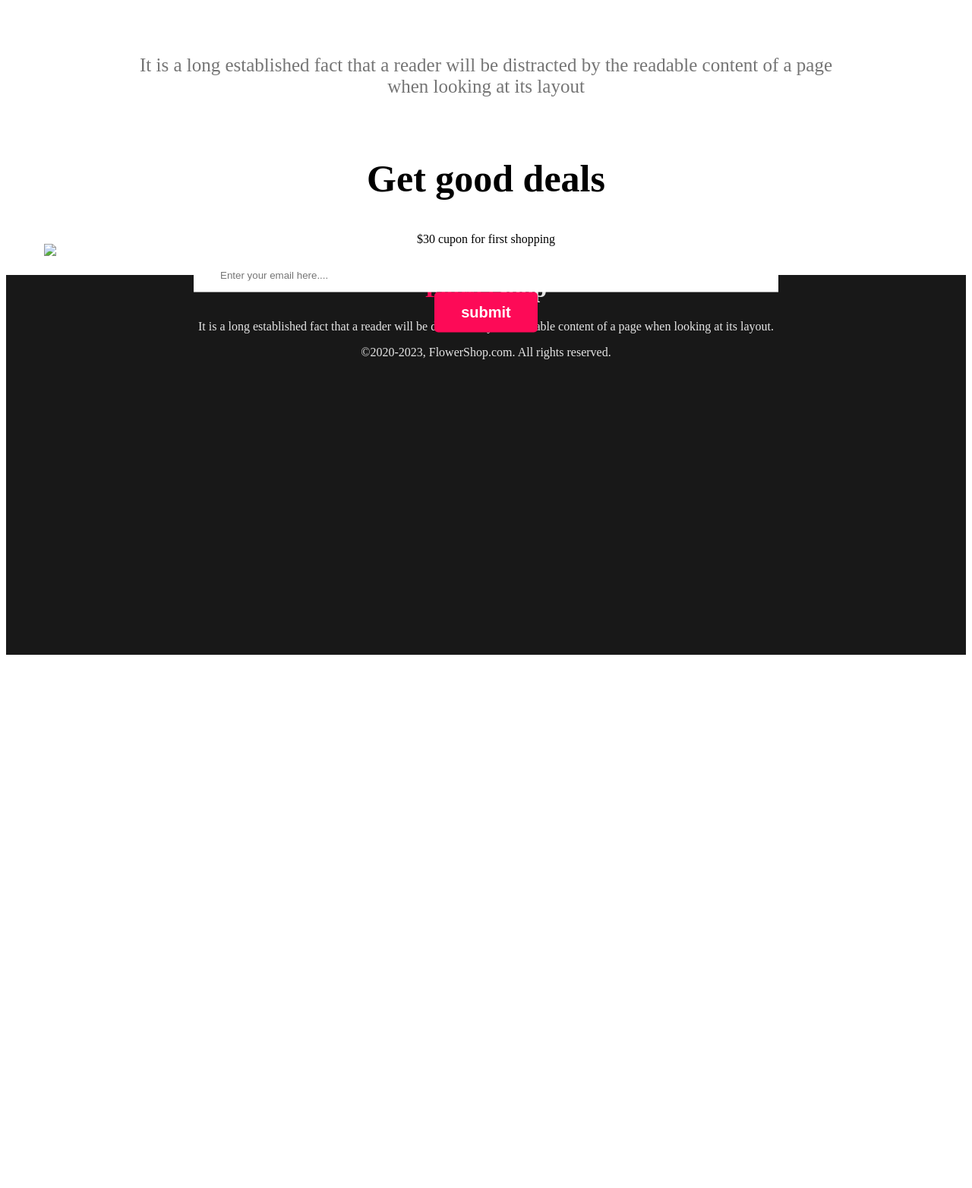
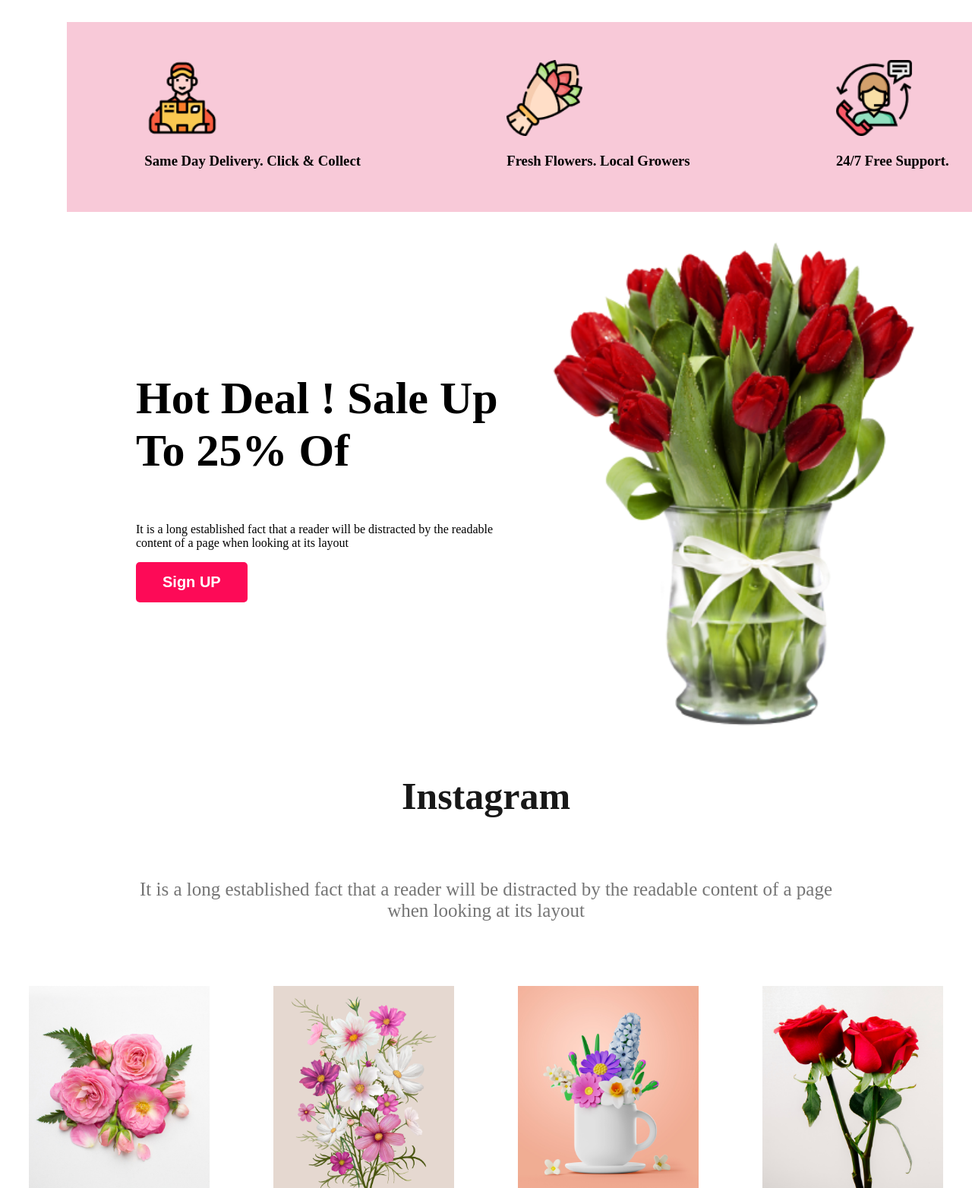
Before and after one commit to nopap1/flower-shop-assignment1, a plain HTML site: page index.html in a window 1280 px wide. Shown: the part 1236-2800 px from the top of the page at 76% size. Before the commit the page ends 2106 px from the top, so only its background shows below. Drawn offline with Linux system fonts and the light colour scheme.

Commit message:
assignment file

```diff
--- a/index.html
+++ b/index.html
@@ -18,7 +18,7 @@
                     that it has a more-or-less normal distribution of letters</p>
                     <button class="btn-primary">Show Now</button>
                 </div>
-                <img class="profile-pic" src="flower-shop-assignment/Flower Asset/pngwing 10.png" alt="">
+                <img class="profile-pic" src="Flower Asset/pngwing 10.png" alt="">
 
 
                 </div>
@@ -30,7 +30,7 @@
             <div class="flex-item">
 
               <div class="image-wrapper">
-                <img src="flower-shop-assignment/Flower Asset/pngwing 6.png" alt="Image 1">
+                <img src="Flower Asset/pngwing 6.png" alt="Image 1">
               </div>
 
               <h2 class="heading">Heading 1</h2>
@@ -40,7 +40,7 @@
             <div class="flex-item">
 
               <div class="image-wrapper">
-                <img src="flower-shop-assignment/Flower Asset/pngwing 5.png" alt="Flower Image">
+                <img src="Flower Asset/pngwing 5.png" alt="Flower Image">
               </div>
 
               <h2 class="heading">Heading 2</h2>
@@ -50,7 +50,7 @@
             <div class="flex-item">
 
               <div class="image-wrapper">
-                <img src="flower-shop-assignment/Flower Asset/pngwing 7.png" alt="Image 3">
+                <img src="Flower Asset/pngwing 7.png" alt="Image 3">
               </div>
 
               <h2 class="heading">Heading 3</h2>
@@ -60,13 +60,13 @@
           </div>
           <section>
             <div class="group">
-                <div class="group-item"><img src="flower-shop-assignment/Flower Asset/Group 57.png" alt="">
+                <div class="group-item"><img src="Flower Asset/Group 57.png" alt="">
                 <h3>Same Day Delivery. Click & Collect</h3>
                 </div>
-                <div class="group-item"><img src="flower-shop-assignment/Flower Asset/Group 58.png" alt="">
+                <div class="group-item"><img src="Flower Asset/Group 58.png" alt="">
                     <h3>Fresh Flowers. Local Growers</h3>
                 </div>
-                <div class="group-item"><img src="flower-shop-assignment/Flower Asset/Group 59.png" alt="">
+                <div class="group-item"><img src="Flower Asset/Group 59.png" alt="">
                     <h3>24/7 Free Support.</h3>
                 </div>
             </div>
@@ -79,7 +79,7 @@
                   content of a page when looking at its layout</p>
                     <button class="btn-primary" id="btn-nonprimary">Sign UP</button>
                 </div>
-                <img class="profile-pic" src="flower-shop-assignment/Flower Asset/pngwing 8.png" alt="">
+                <img class="profile-pic" src="Flower Asset/pngwing 8.png" alt="">
 
 
                 </div>
@@ -91,19 +91,19 @@
           <div class="skills-container">
               <!-- .skill*4>img+h3.skill-title+p.skill-description -->
               <div class="skill">
-                  <img src="flower-shop-assignment/Flower Asset/Flower 01.png" alt="">
+                  <img src="Flower Asset/Flower 01.png" alt="">
 
               </div>
               <div class="skill">
-                  <img src="flower-shop-assignment/Flower Asset/Rectangle 4.png" alt="">
+                  <img src="Flower Asset/Rectangle 4.png" alt="">
 
               </div>
               <div class="skill">
-                  <img src="flower-shop-assignment/Flower Asset/Rectangle 5.png" alt="">
+                  <img src="Flower Asset/Rectangle 5.png" alt="">
 
               </div>
               <div class="skill">
-                  <img src="flower-shop-assignment/Flower Asset/Rectangle 6.png" alt="">
+                  <img src="Flower Asset/Rectangle 6.png" alt="">
 
 
               </div>
@@ -112,7 +112,7 @@
     </main>
     <section >
       <div class="relative">
-        <img src="flower-shop-assignment/Flower Asset/Rectangle 9.png"/>
+        <img src="Flower Asset/Rectangle 9.png"/>
 
         <div class="absolute">
           <h2 class="matha">Get good deals</h2>
```
